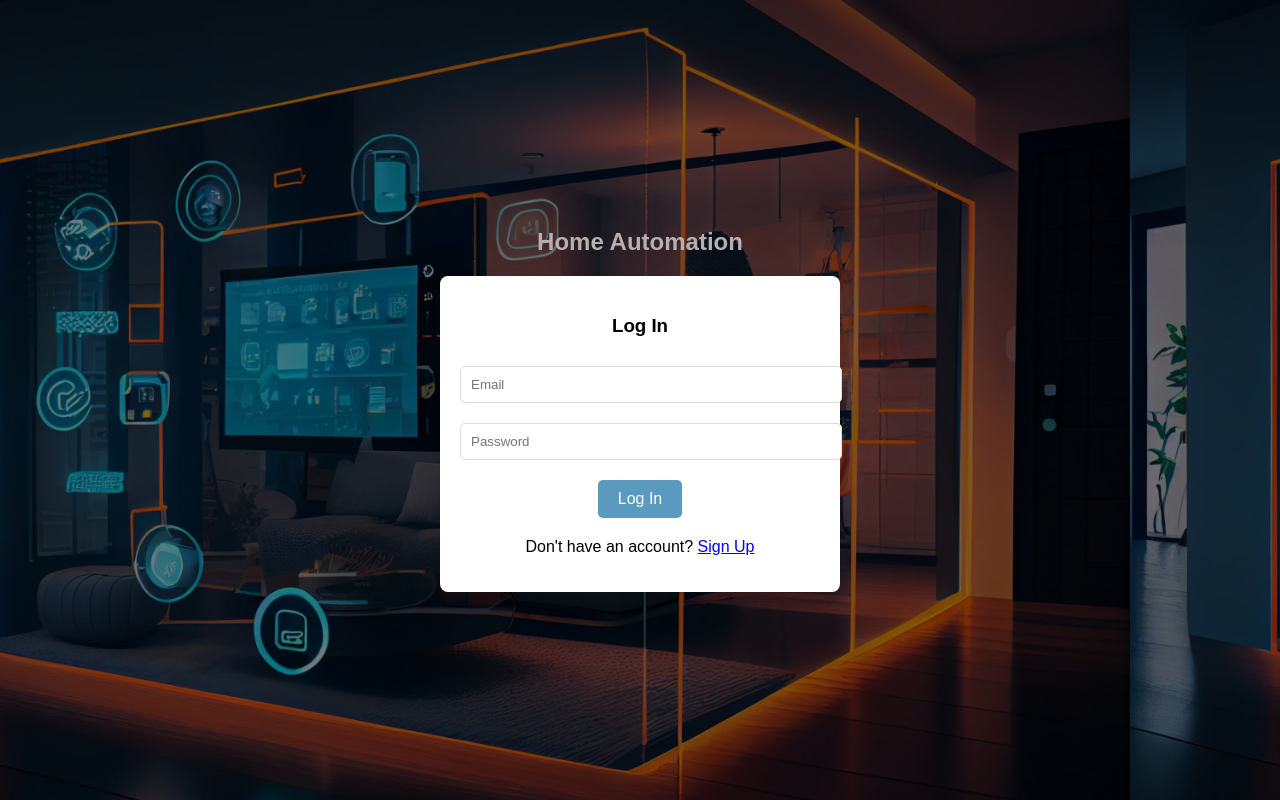
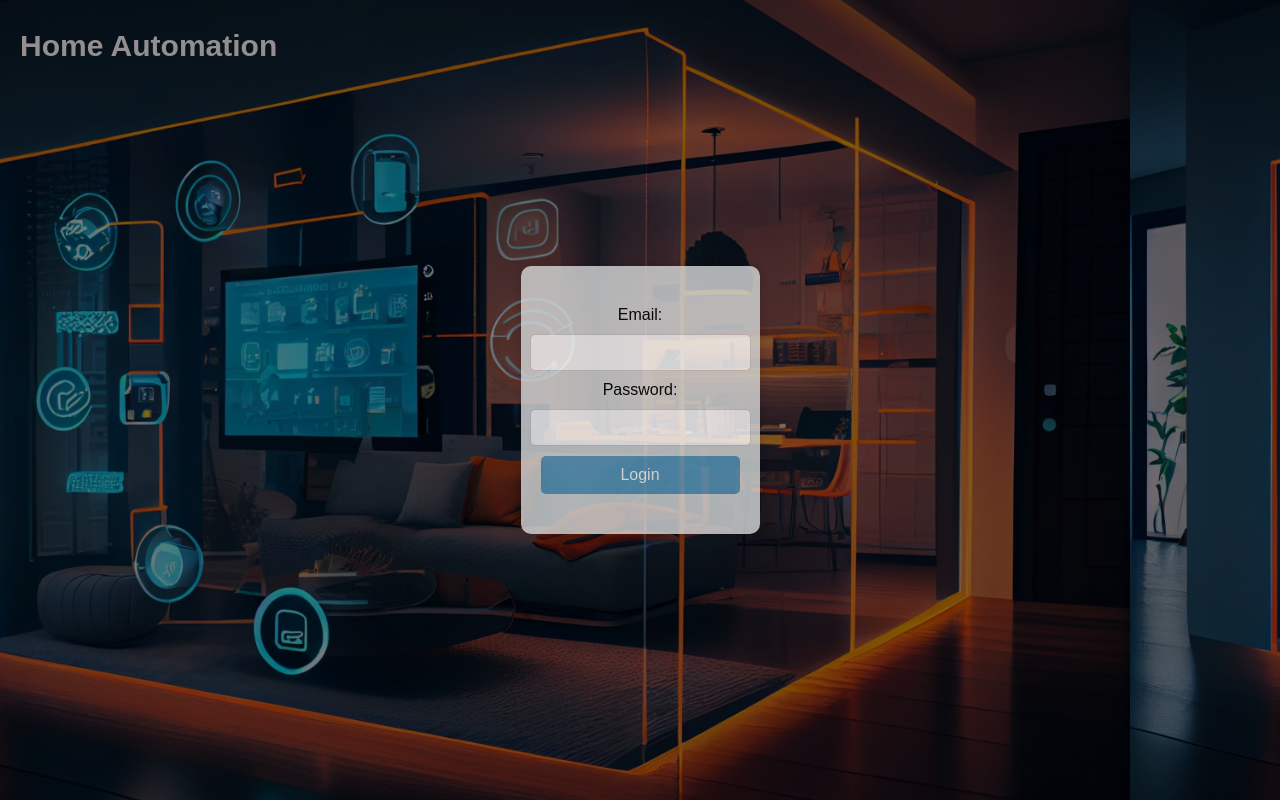
Before and after one commit to anggeching/home-control, a PHP site: page / in a window 1280 px wide. Run offline with PHP 8.4, Linux system fonts and the light colour scheme.

Commit message:
loginform2

```diff
--- a/css/indexstyle.css
+++ b/css/indexstyle.css
@@ -17,55 +17,80 @@ body {
 }
 
 .container {
-    width: 100%;
-    max-width: 400px;
-    margin: 0 auto;
+    opacity: 0.8;
+    background-color: #d7dada; /* Optional: background color for visibility */
+    padding: 20px;
+    border-radius: 10px;
+    box-shadow: 0 0 10px rgba(0, 0, 0, 0.2);
 }
 
-h2 {
-    color: #b7afaf;
+.tabs {
     margin-bottom: 20px;
 }
 
-.auth-container {
+.tab {
+    display: inline-block;
+    padding: 10px 20px;
+    margin: 0 10px;
+    border: 1px solid #5a9abf;
+    border-radius: 5px;
+    font-size: 16px;
+    text-decoration: none;
+    color: #333;
+    cursor: pointer;
+    background-color: #fff;
+}
+
+.tab.active {
+    background-color: #5a9abf;
+    color: #fff;
+}
+
+.form-container {
+    margin: 20px 0;
+}
+
+.form-section {
     display: flex;
     flex-direction: column;
     align-items: center;
 }
 
-.form {
+form {
     display: flex;
     flex-direction: column;
     align-items: center;
-    background: white;
-    border-radius: 8px;
-    padding: 20px;
-    box-shadow: 0 0 10px rgba(0, 0, 0, 0.1);
 }
 
-.form input {
+form input {
     margin: 10px 0;
     padding: 10px;
-    border: 1px solid #ddd;
+    border: 1px solid #ccc;
     border-radius: 5px;
     width: 100%;
+    max-width: 300px;
 }
 
-.form button {
+form button {
     padding: 10px 20px;
-    margin: 10px 0;
     border: none;
     border-radius: 5px;
     font-size: 16px;
+    background-color: #5a9abf;
     color: #fff;
-    background-color: #5a9abf;
     cursor: pointer;
+    width: 100%;
+    max-width: 300px;
 }
 
-.form p {
-    margin-top: 10px;
+form button:hover {
+    background-color: #4a8abf;
 }
 
-.hidden {
-    display: none;
+h2 {
+    position: absolute;
+    top: 4px;
+    left: 20px;
+    font-size: 30px;
+    color: #b7afaf;
 }
--- a/index.html
+++ b/index.html
@@ -5,34 +5,38 @@
     <meta name="viewport" content="width=device-width, initial-scale=1.0">
     <title>SmartHome Control</title>
     <link rel="stylesheet" href="css/indexstyle.css">
-    <script defer src="js/script.js"></script>
+    <script src="js/script.js" defer></script>
 </head>
 <body>
 
     <div class="container">
         <h2>Home Automation</h2>
-        <div id="auth-container" class="auth-container">
+
+        <div class="form-container">
             <!-- Login Form -->
-            <div id="login-form" class="form">
-                <h3>Log In</h3>
-                <form>
-                    <input type="email" placeholder="Email" required>
-                    <input type="password" placeholder="Password" required>
-                    <button type="submit">Log In</button>
+            <div id="login-form" class="form-section">
+                <form action="login.php" method="post">
+                    <label for="login-email">Email:</label>
+                    <input type="email" id="login-email" name="email" required>
+                    <label for="login-password">Password:</label>
+                    <input type="password" id="login-password" name="password" required>
+                    <button type="submit">Login</button>
                 </form>
-                <p>Don't have an account? <a id="show-signup" href="#">Sign Up</a></p>
             </div>
 
             <!-- Sign Up Form -->
-            <div id="signup-form" class="form hidden">
-                <h3>Sign Up</h3>
-                <form>
-                    <input type="text" placeholder="Full Name" required>
-                    <input type="email" placeholder="Email" required>
-                    <input type="password" placeholder="Password" required>
+            <div id="signup-form" class="form-section" style="display: none;">
+                <form action="signup.php" method="post">
+                    <label for="first-name">First Name:</label>
+                    <input type="text" id="first-name" name="first_name" required>
+                    <label for="last-name">Last Name:</label>
+                    <input type="text" id="last-name" name="last_name" required>
+                    <label for="signup-email">Email:</label>
+                    <input type="email" id="signup-email" name="email" required>
+                    <label for="signup-password">Password:</label>
+                    <input type="password" id="signup-password" name="password" required>
                     <button type="submit">Sign Up</button>
                 </form>
-                <p>Already have an account? <a id="show-login" href="#">Log In</a></p>
             </div>
         </div>
     </div>
```
Also changed, not shown: js/script.js (line endings or trailing spaces).
